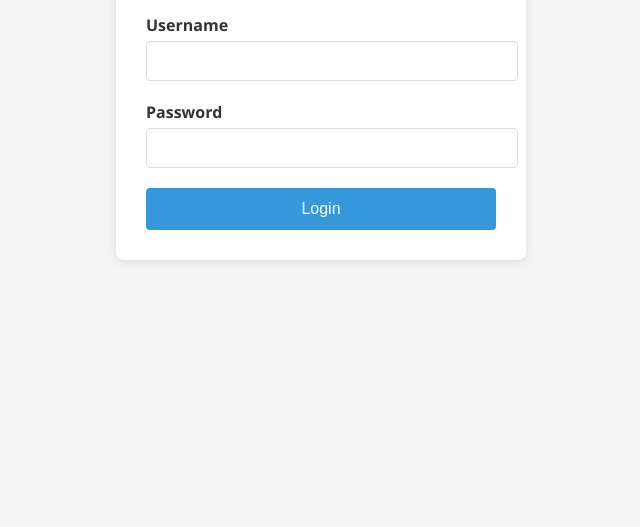
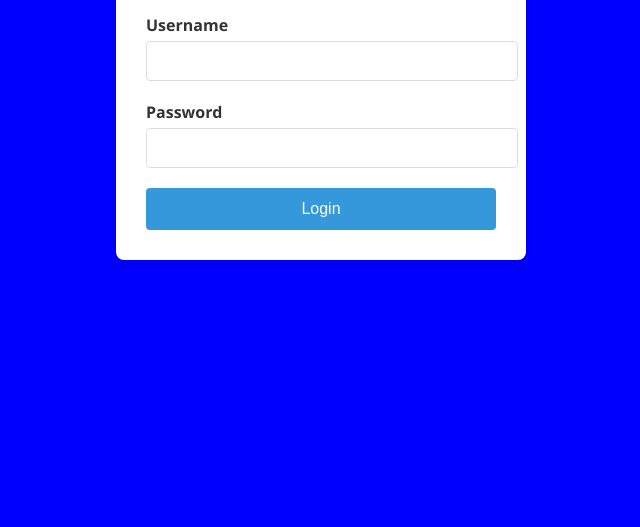
Before and after one commit to Gilbert-kyalo/full-gospel-kalua, a plain HTML site: page index.html in a window 1280 px wide. Shown: the part 273-800 px from the top of the page, without its empty margins (319-959 px from the left). Drawn offline with Linux system fonts and the light colour scheme.

Commit message:
Update index.html

```diff
--- a/index.html
+++ b/index.html
@@ -7,7 +7,7 @@
     <style>
         body {
             font-family: 'Segoe UI', Tahoma, Geneva, Verdana, sans-serif;
-            background-color: #f5f5f5;
+            background-color: blue;
             margin: 0;
             padding: 0;
             color: #333;
```
